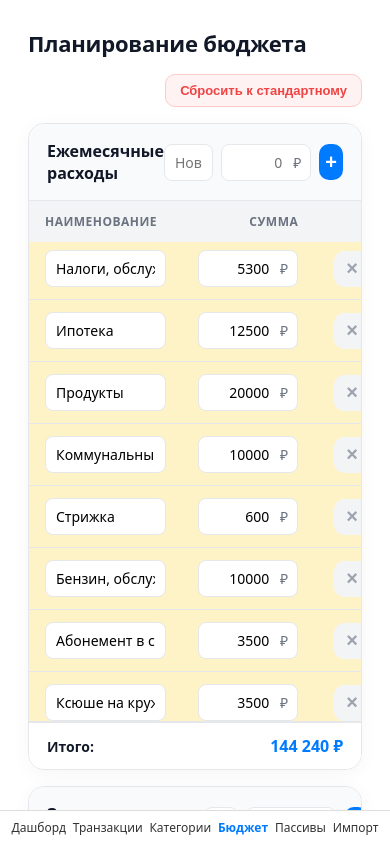
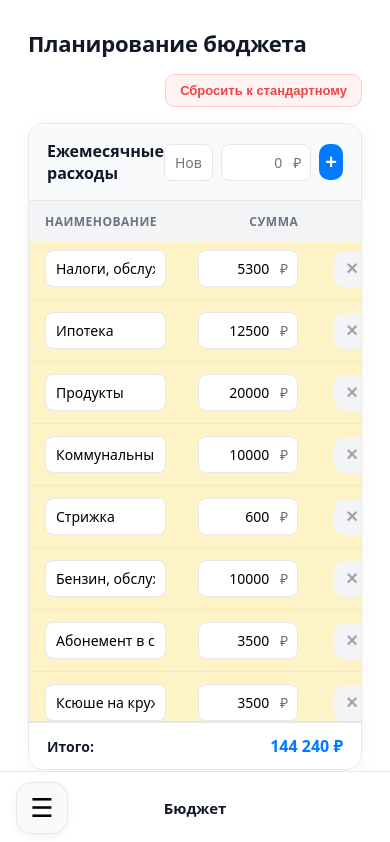
Before and after one commit to BOBAH1988/Money-Path, a React (Vite) app: page /Money-Path/budget in a window 390 px wide. Shown: the top 842 px of the page. Built offline with nearby package versions, Linux system fonts and the light colour scheme.

Commit message:
мобильное меню навигации PWA-стиль (iPhone)

```diff
--- a/package.json
+++ b/package.json
@@ -1,7 +1,7 @@
 {
   "name": "moneyscope",
   "private": true,
-  "version": "0.0.11",
+  "version": "0.0.12",
   "type": "module",
   "scripts": {
     "dev": "vite",
--- a/src/components/Layout.tsx
+++ b/src/components/Layout.tsx
@@ -1,25 +1,66 @@
-import { NavLink, Outlet } from 'react-router-dom';
+import { useState } from 'react';
+import { NavLink, Outlet, useLocation } from 'react-router-dom';
 
 const items = [
-  { to: '/', label: 'Дашборд' },
-  { to: '/transactions', label: 'Транзакции' },
-  { to: '/categories', label: 'Категории' },
-  { to: '/budget', label: 'Бюджет' },
-  { to: '/liabilities', label: 'Пассивы' },
-  { to: '/import', label: 'Импорт' },
+  { to: '/', label: 'Дашборд', icon: '📊' },
+  { to: '/transactions', label: 'Транзакции', icon: '💳' },
+  { to: '/categories', label: 'Категории', icon: '📁' },
+  { to: '/budget', label: 'Бюджет', icon: '💰' },
+  { to: '/liabilities', label: 'Пассивы', icon: '🏦' },
+  { to: '/import', label: 'Импорт', icon: '📥' },
 ];
 
 export default function Layout() {
+  const [menuOpen, setMenuOpen] = useState(false);
+  const location = useLocation();
+
+  const current = items.find((i) => i.to === location.pathname);
+
   return (
     <div className="layout">
       <main className="content"><Outlet /></main>
+
+      {/* Нижняя навигация PWA-стиль (кнопка меню + текущая страница) */}
       <nav className="bottom-nav">
-        {items.map((i) => (
-          <NavLink key={i.to} to={i.to} className={({ isActive }) => isActive ? 'active' : ''}>
-            {i.label}
-          </NavLink>
-        ))}
+        <button
+          className="menu-btn"
+          onClick={() => setMenuOpen(!menuOpen)}
+          aria-label="Меню навигации"
+          aria-expanded={menuOpen}
+        >
+          ☰
+        </button>
+        <span className="current-label">{current ? current.label : ''}</span>
+        <span className="menu-spacer" aria-hidden="true" />
       </nav>
+
+      {/* Выезжающее меню поверх всего */}
+      {menuOpen && (
+        <div className="menu-overlay" onClick={() => setMenuOpen(false)}>
+          <div className="menu-panel" onClick={(e) => e.stopPropagation()}>
+            <div className="menu-header">
+              <h2>Меню</h2>
+              <button className="menu-close" onClick={() => setMenuOpen(false)}>
+                Закрыть
+              </button>
+            </div>
+            <ul className="menu-list">
+              {items.map((i) => (
+                <li key={i.to}>
+                  <NavLink
+                    to={i.to}
+                    className={({ isActive }) => isActive ? 'menu-item active' : 'menu-item'}
+                    onClick={() => setMenuOpen(false)}
+                  >
+                    <span className="menu-icon">{i.icon}</span>
+                    {i.label}
+                  </NavLink>
+                </li>
+              ))}
+            </ul>
+          </div>
+        </div>
+      )}
     </div>
   );
 }
--- a/src/index.css
+++ b/src/index.css
@@ -2,10 +2,164 @@
 body { margin: 0; font-family: system-ui, sans-serif; }
 .layout { display: flex; flex-direction: column; min-height: 100vh; }
 .content { flex: 1; padding: 16px; }
-.bottom-nav { position: fixed; bottom: 0; left: 0; right: 0; display: flex; justify-content: space-around; background: #fff; border-top: 1px solid #ddd; padding: 8px; }
-.bottom-nav a { text-decoration: none; color: #333; font-size: 12px; }
-.bottom-nav a.active { color: #007aff; font-weight: 600; }
 .page { padding: 8px; }
+
+/* ---------- Нижняя навигация PWA-стиль (iPhone приоритет) ---------- */
+.layout {
+  position: relative;
+  min-height: 100vh;
+  padding-bottom: 90px; /* место под bottom nav */
+}
+
+.bottom-nav {
+  position: fixed;
+  bottom: 0;
+  left: 0;
+  right: 0;
+  display: flex;
+  align-items: center;
+  justify-content: space-between;
+  padding: 10px 16px;
+  background: #ffffff;
+  border-top: 1px solid var(--border, #e5e7eb);
+  z-index: 50;
+  padding-bottom: calc(10px + env(safe-area-inset-bottom));
+}
+
+.menu-btn {
+  width: 52px;
+  height: 52px;
+  border-radius: 16px;
+  border: 1px solid var(--border, #e5e7eb);
+  background: #f9fafb;
+  font-size: 26px;
+  cursor: pointer;
+  display: flex;
+  align-items: center;
+  justify-content: center;
+  box-shadow: 0 2px 8px rgba(0, 0, 0, 0.06);
+}
+
+.menu-btn[aria-expanded="true"] {
+  background: #e5edff;
+  border-color: var(--accent, #007aff);
+}
+
+.current-label {
+  font-size: 15px;
+  font-weight: 700;
+  color: #111827;
+  flex: 1;
+  text-align: center;
+}
+
+.menu-spacer {
+  width: 52px;
+}
+
+/* ---------- Выезжающее меню ---------- */
+.menu-overlay {
+  position: fixed;
+  inset: 0;
+  background: rgba(0, 0, 0, 0.45);
+  backdrop-filter: blur(6px);
+  z-index: 100;
+  display: flex;
+  align-items: flex-end;
+  animation: fadeIn 0.2s ease;
+}
+
+.menu-panel {
+  position: relative;
+  width: 100%;
+  max-width: 440px;
+  background: #ffffff;
+  border-top-left-radius: 24px;
+  border-top-right-radius: 24px;
+  box-shadow: 0 -12px 48px rgba(0, 0, 0, 0.16);
+  transform: translateY(100%);
+  animation: slideUp 0.35s cubic-bezier(0.16, 1, 0.3, 1) forwards;
+  margin-bottom: env(safe-area-inset-bottom);
+  max-height: 85vh;
+  overflow-y: auto;
+}
+
+@keyframes slideUp {
+  to { transform: translateY(0); }
+}
+
+.menu-header {
+  display: flex;
+  justify-content: space-between;
+  align-items: center;
+  padding: 20px 24px;
+  border-bottom: 1px solid var(--border, #e5e7eb);
+}
+
+.menu-header h2 {
+  margin: 0;
+  font-size: 21px;
+  font-weight: 800;
+  color: #111827;
+}
+
+.menu-close {
+  padding: 10px 18px;
+  font-size: 17px;
+  font-weight: 600;
+  color: #111827;
+  border: 1px solid var(--border, #e5e7eb);
+  border-radius: 12px;
+  background: #f9fafb;
+  cursor: pointer;
+}
+
+.menu-close:hover {
+  background: #f3f4f6;
+}
+
+.menu-list {
+  list-style: none;
+  padding: 0;
+  margin: 0;
+}
+
+.menu-item {
+  display: flex;
+  align-items: center;
+  padding: 20px 24px;
+  font-size: 18px;
+  font-weight: 600;
+  color: #111827;
+  text-decoration: none;
+  border-bottom: 1px solid #f3f4f6;
+  touch-action: manipulation;
+}
+
+.menu-item.active {
+  background: #f0f9ff;
+  color: var(--accent, #007aff);
+}
+
+.menu-item .menu-icon {
+  font-size: 24px;
+  margin-right: 16px;
+  width: 40px;
+  text-align: center;
+}
+
+.menu-item:active {
+  background: #eef2f7;
+}
+
+@media (min-width: 768px) {
+  .bottom-nav {
+    display: none;
+  }
+  .menu-overlay {
+    display: none;
+  }
+}
 
 /* ---------- Бюджет: современный PWA-дизайн ---------- */
 .page-budget {
```
Also changed, not shown: 1 other file (tests, documents, lock files or other folders).
